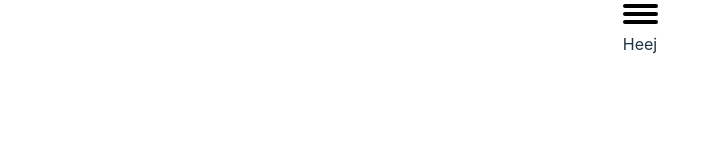
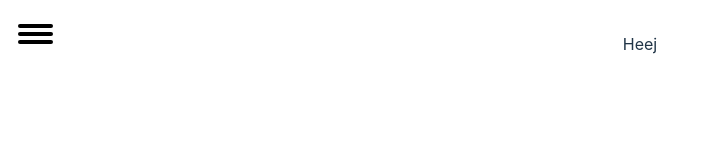
Before and after one commit to YeseniaCM/my-hobby, a website built with Vite: page index.html in a window 1280 px wide. Shown: the full height of the page, 0-703 px from the left. Built offline with nearby package versions, Linux system fonts and the light colour scheme.

Commit message:
:lipstick: style

```diff
--- a/index.html
+++ b/index.html
@@ -7,6 +7,7 @@
     <title>Vite App</title>
   </head>
   <body>
+    <div class="menu-container">
       <button id="toggleMenu" class="toggleMenu" class="toggleMenu" aria-label="Open menu" class="toggleMenu" aria-label="Open menu">
         <span></span>
         <span></span>
@@ -19,7 +20,8 @@
           <li id="about">About</li>
         </ul>
       </nav>
-    <div id="app"></div>
+    </div>
+    <div id="app" class="app"></div>
     <script type="module" src="src/main.js"></script>
   </body>
 </html>
```
Lines whose indentation alone changed are shown as unchanged.
